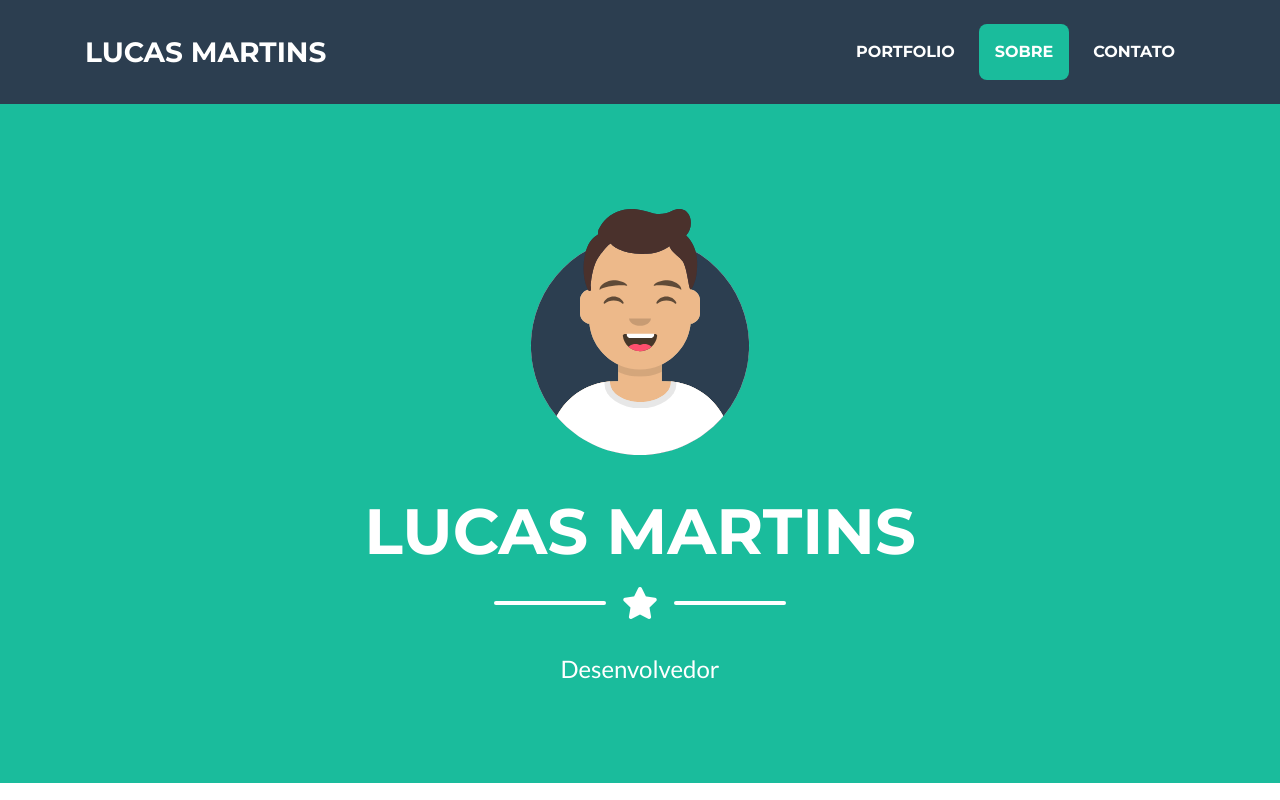
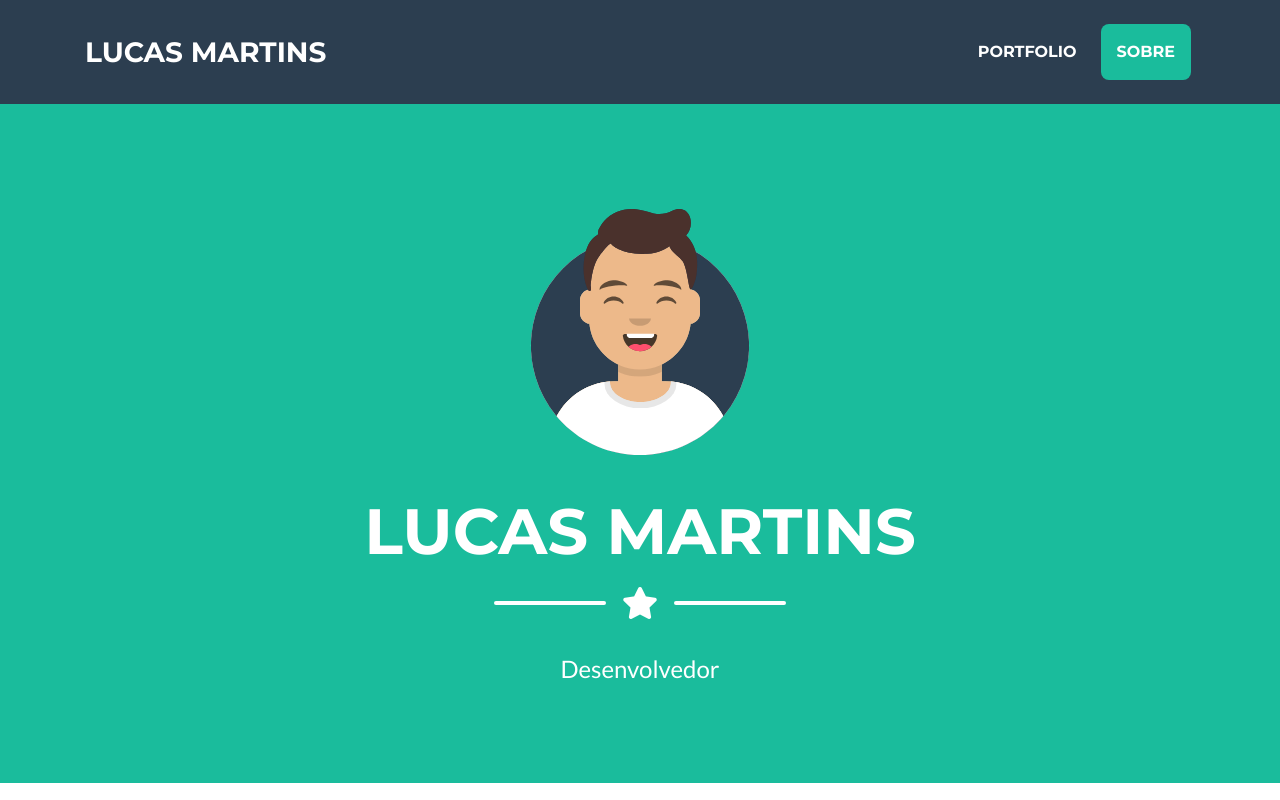
Before and after one commit to LukinMar/LukinMar.github.io, a website with bundled scripts: page index.html in a window 1280 px wide. Shown: the top 800 px of the page. Built offline with nearby package versions, Linux system fonts and the light colour scheme.

Commit message:
Update index.html

```diff
--- a/index.html
+++ b/index.html
@@ -68,13 +68,6 @@
                 class="nav-link py-3 px-0 px-lg-3 rounded js-scroll-trigger"
                 href="#Sobre"
                 >Sobre</a
-              >
-            </li>
-            <li class="nav-item mx-0 mx-lg-1">
-              <a
-                class="nav-link py-3 px-0 px-lg-3 rounded js-scroll-trigger"
-                href="#Contato"
-                >Contato</a
               >
             </li>
           </ul>
```
